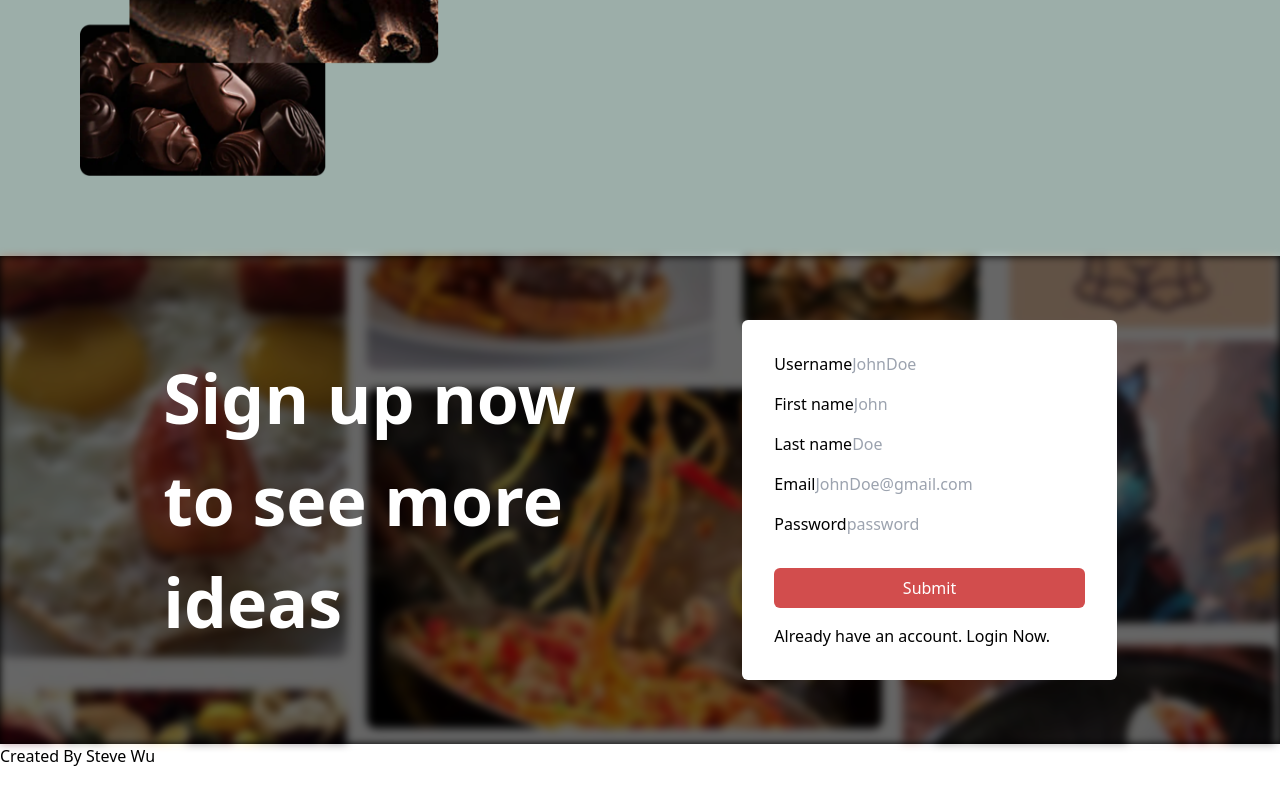
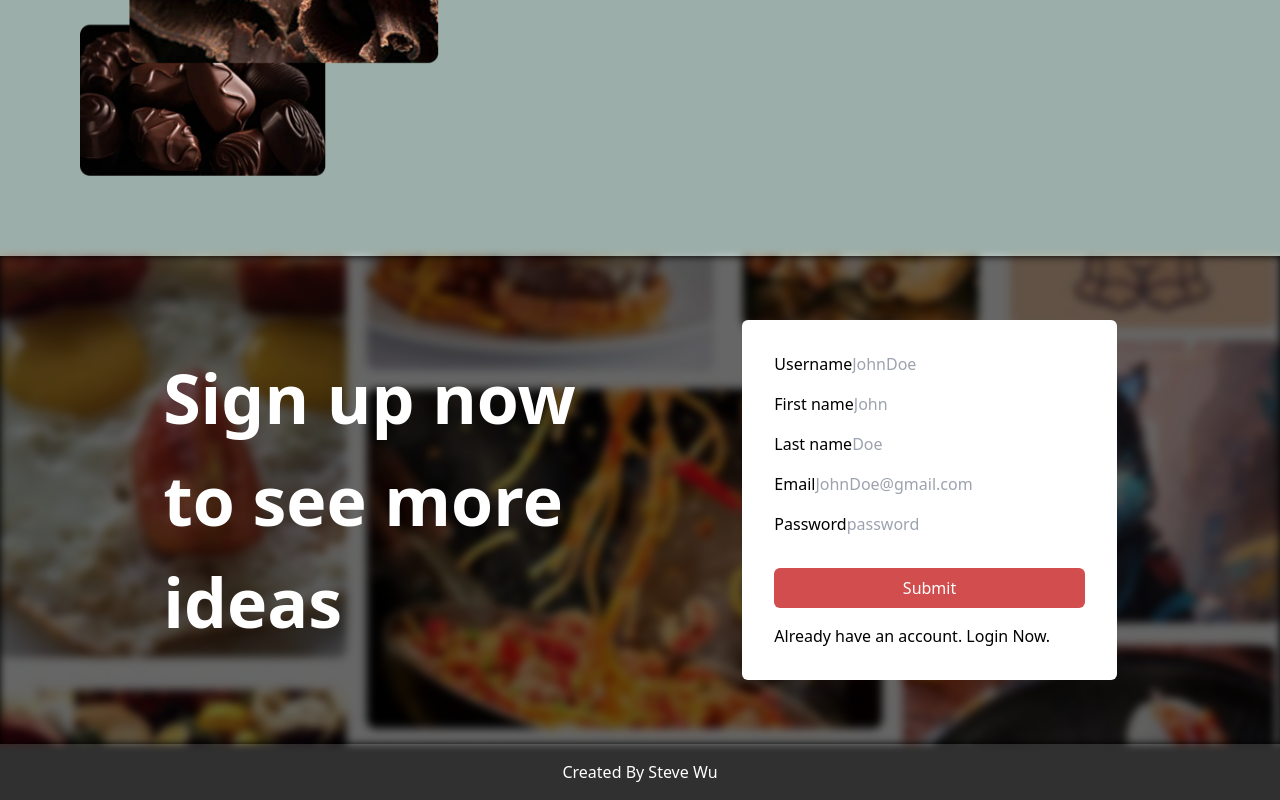
Before and after one commit to PhanFiction/PinEcho, a Next.js app in the folder frontend/: page / in a window 1280 px wide. Shown: the part 1419-2219 px from the top of the page. Before the commit the page ends 2187 px from the top, so only its background shows below. Built offline with nearby package versions, Linux system fonts and the light colour scheme; a web font is replaced by a local one.

Commit message:
replaced the css to use tailwind

```diff
--- a/frontend/src/components/Footer/Footer.jsx
+++ b/frontend/src/components/Footer/Footer.jsx
@@ -2,8 +2,8 @@
 
 const Footer = () => {
   return(
-    <footer className="footer">
-      <ul>
+    <footer className="w-full bg-darkslategray-400">
+      <ul className="text-center text-white p-4">
         <li>Created By Steve Wu</li>
       </ul>
     </footer>
```
